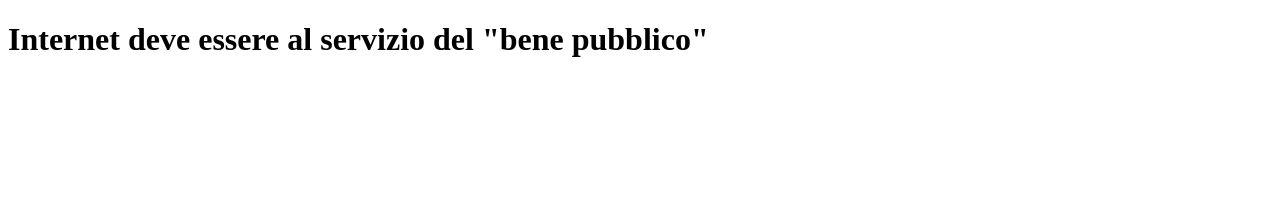
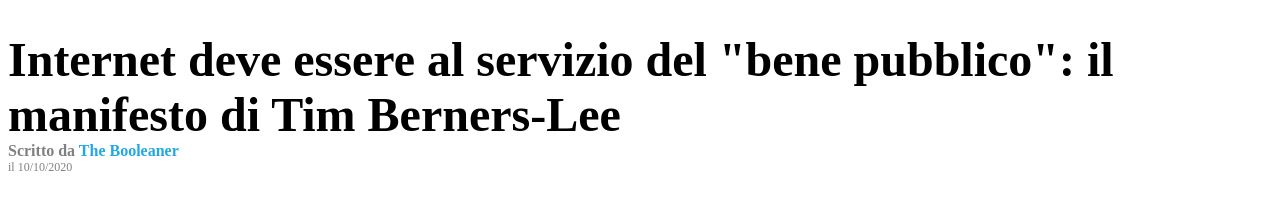
Before and after one commit to albertobaggio96/html-css-booleaner, a plain HTML site: page index.html in a window 1280 px wide. Shown: the part 184-394 px from the top of the page. Drawn offline with Linux system fonts and the light colour scheme.

Commit message:
add title

```diff
--- a/css/style.css
+++ b/css/style.css
@@ -11,3 +11,24 @@
   bottom: 5%;
   left: 10px;
 }
+
+header h1{
+  font-size: 3rem;
+  margin-bottom: 0;
+}
+
+.write-by{
+  font-weight: bold;
+}
+
+.gray{
+  color: #808080;
+}
+
+.write-by span{
+  color: #20A9E5;
+}
+
+.under-size{
+  font-size: 12px;
+}
--- a/index.html
+++ b/index.html
@@ -1,18 +1,20 @@
 <!DOCTYPE html>
 <html lang="it">
 <head>
-  <link rel="stylesheet" href="css/style.css">
   <meta charset="UTF-8">
   <meta http-equiv="X-UA-Compatible" content="IE=edge">
   <meta name="viewport" content="width=device-width, initial-scale=1.0">
   <title>Internet bene pubblico</title>
+  <link rel="stylesheet" href="css/style.css">
 </head>
 <body>
     <header>
       <div class="banner">
         <img src="img/logo.svg" alt="The Booleaner">
       </div>
-      <h1>Internet deve essere al servizio del "bene pubblico"</h1>
+      <h1>Internet deve essere al servizio del "bene pubblico": il manifesto di Tim Berners-Lee</h1>
+      <div class="gray write-by">Scritto da <span>The Booleaner</span></div>
+      <div class="gray under-size">il 10/10/2020</div>
     </header>
 
     <main>
```
